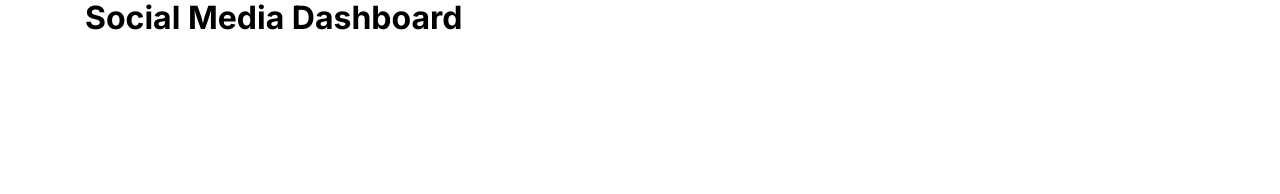
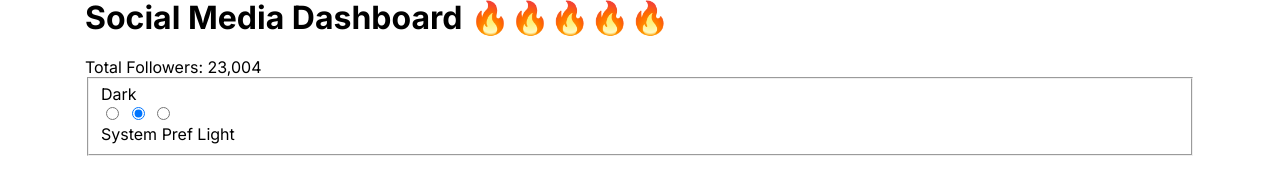
Before and after one commit to CodeMaster7/social-media-dashboard, a website: page index.html in a window 1280 px wide. Drawn offline with Linux system fonts and the light colour scheme; files that its build step writes are made by us from their sources.

Commit message:
header html markup done

```diff
--- a/index.html
+++ b/index.html
@@ -7,7 +7,7 @@
 
 		<link rel="icon" type="image/png" sizes="32x32" href="./images/favicon-32x32.png" />
 		<!-- Google Fonts -->
-        <link href="https://fonts.googleapis.com/css2?family=Inter:wght@400;700&display=swap" rel="stylesheet">
+		<link href="https://fonts.googleapis.com/css2?family=Inter:wght@400;700&display=swap" rel="stylesheet" />
 		<!-- Styles -->
 		<link rel="stylesheet" href="/dist/style.css" />
 		<!-- JS file -->
@@ -17,13 +17,31 @@
 	</head>
 	<body>
 		<header class="header container">
-            <h1>Social Media Dashboard</h1>
+            <div class="header__title">
+                <h1>Social Media Dashboard 🔥🔥🔥🔥🔥</h1>
+                <span class="header__subtitle">Total Followers: 23,004</span>
+            </div>
+            <!-- /.header__title -->
+
+			<fieldset class="header__toggle toggle" aria-label="theme toggle" role="radiogroup">
+                <label for="dark">Dark</label>
+
+				<div class="toggle__wrapper">
+                    <input type="radio" name="theme" id="dark" />
+					<input type="radio" name="theme" id="system" checked />
+					<input type="radio" name="theme" id="light" />
+					<span aria-hidden="true" class="toggle__background"></span>
+					<span aria-hidden="true" class="toggle__button"></span>
+				</div>
+				<!-- /.toggle__wrapper -->
+
+				<label for="dark">System Pref</label>
+                <label for="light">Light</label>
+			</fieldset>
 		</header>
 
 		<main>
-            <section>
-
-            </section>
+			<section></section>
 		</main>
 	</body>
 </html>
```
Lines whose indentation alone changed are shown as unchanged.
